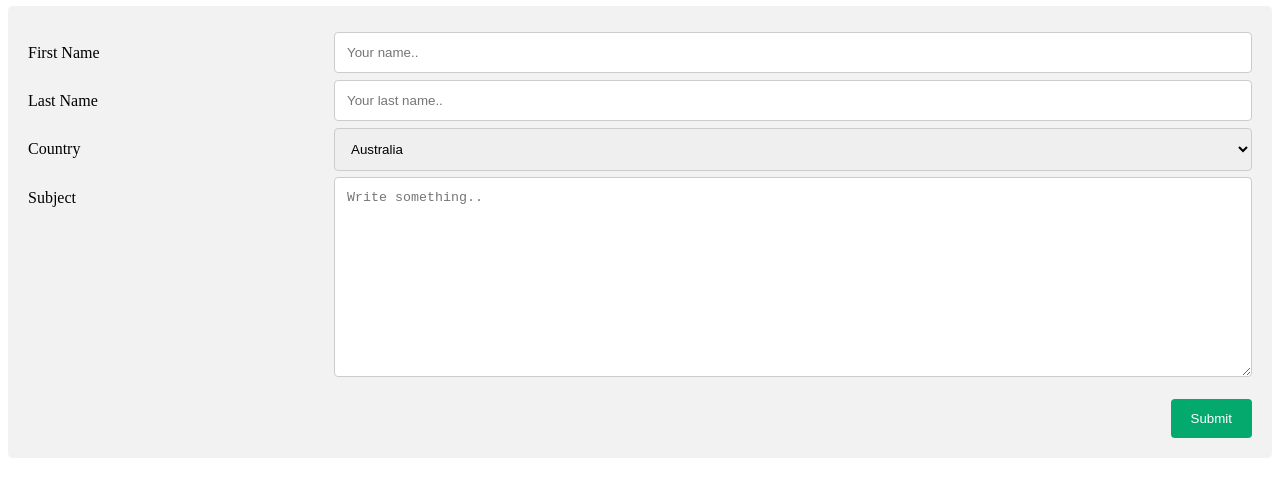
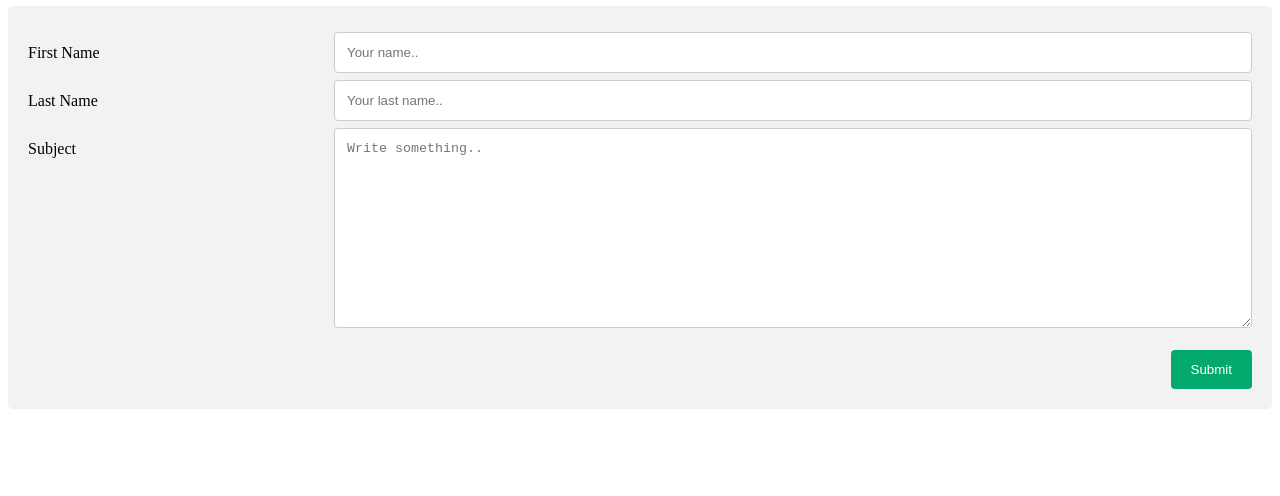
Before and after one commit to lasharonhope/htm4, a plain HTML site: page contact.html in a window 1280 px wide. Shown: the part 240-736 px from the top of the page. Drawn offline with Linux system fonts and the light colour scheme; a web font is replaced by a local one.

Commit message:
Update contact.html

```diff
--- a/contact.html
+++ b/contact.html
@@ -135,19 +135,7 @@ input[type=submit]:hover {
       <input type="text" id="lname" name="lastname" placeholder="Your last name..">
     </div>
   </div>
-  <div class="row">
-    <div class="col-25">
-      <label for="country">Country</label>
-    </div>
-    <div class="col-75">
-      <select id="country" name="country">
-        <option value="australia">Australia</option>
-        <option value="canada">Canada</option>
-        <option value="usa">USA</option>
-      </select>
-    </div>
-  </div>
-  <div class="row">
+   <div class="row">
     <div class="col-25">
       <label for="subject">Subject</label>
     </div>
@@ -162,6 +150,5 @@ input[type=submit]:hover {
   </form>
 </div>
 
-
 </body>
 </html>
```
